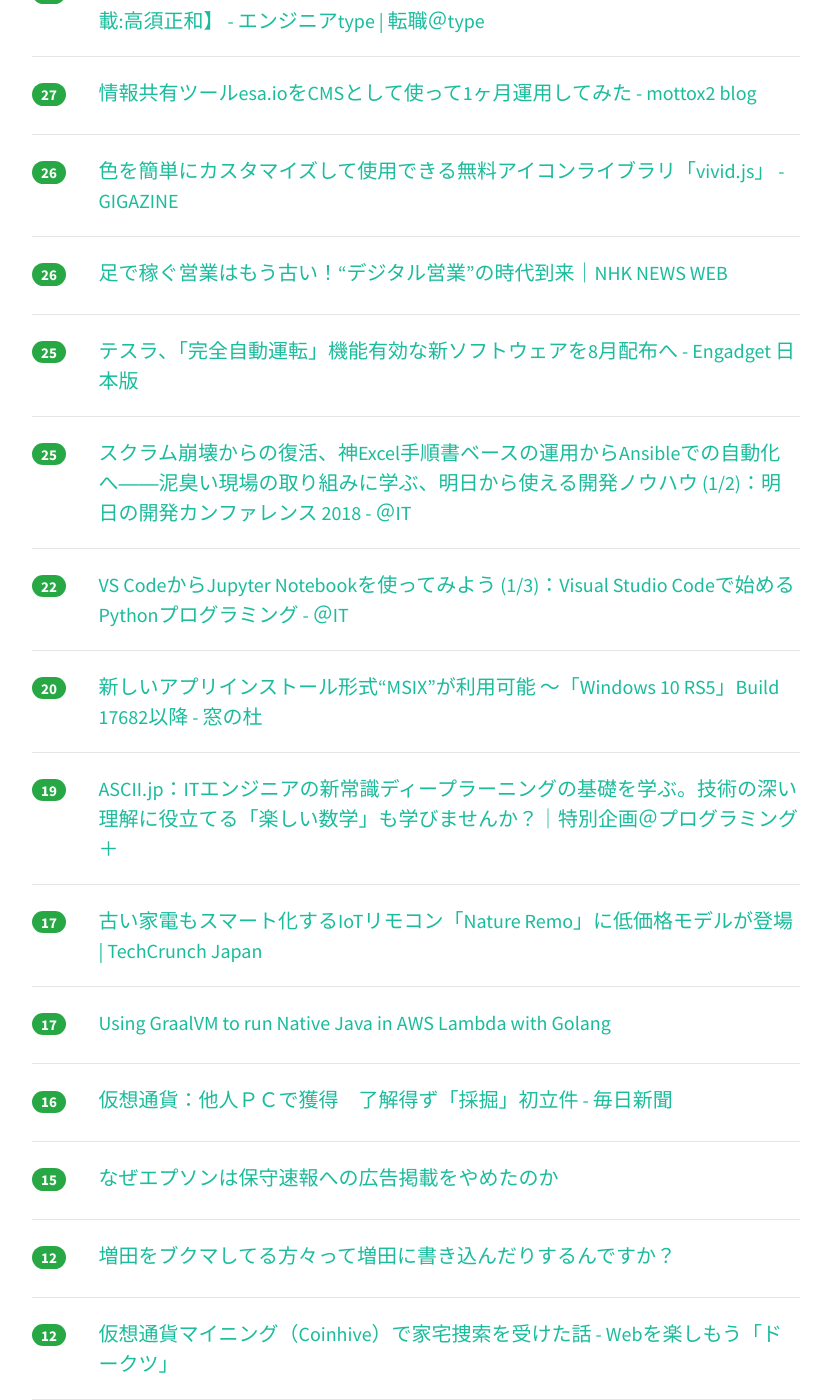
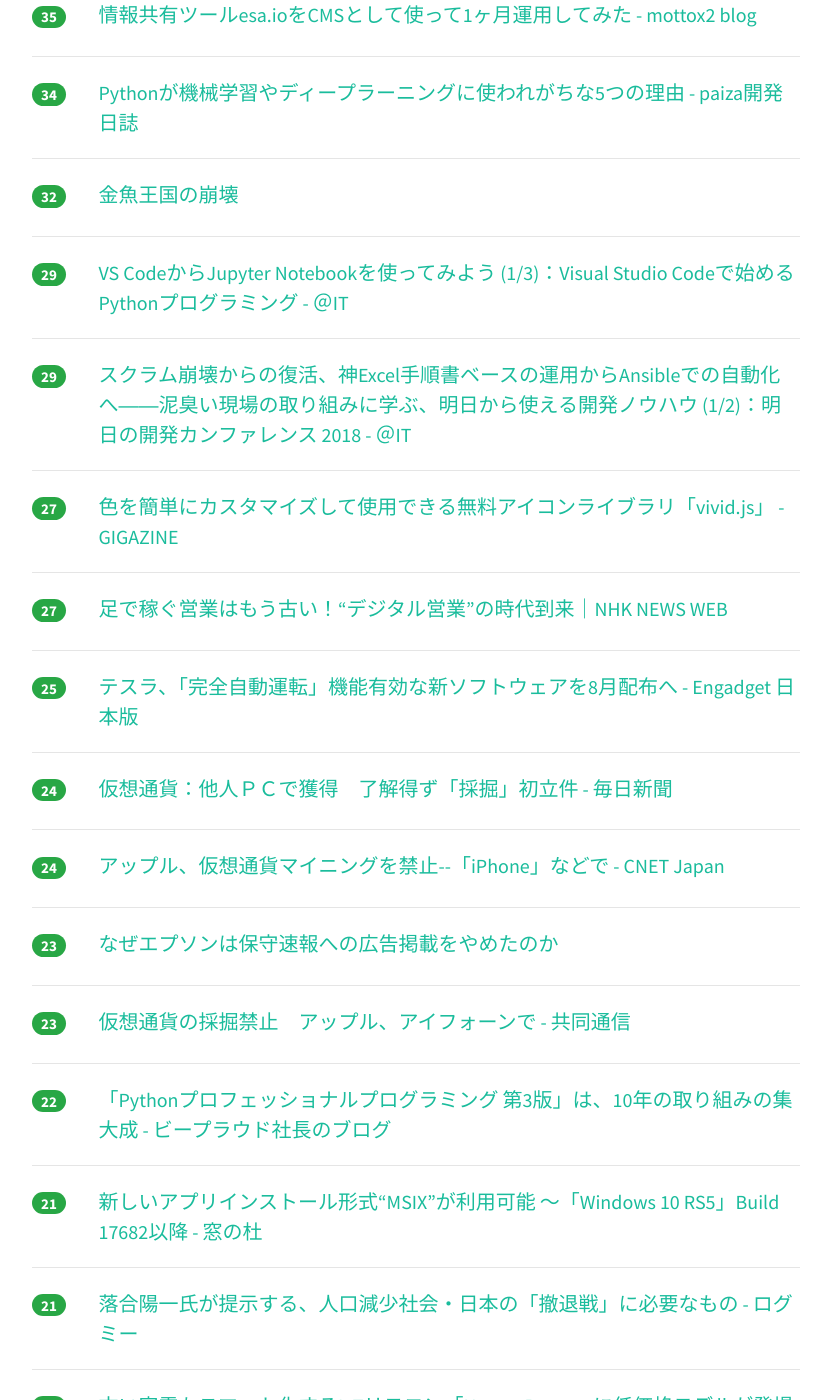
Before and after one commit to yatta47/hatena-matome-site, a Jekyll site: the page built from _posts/2018-06-12-hatena.md, in a window 1280 px wide and 1400 px high, scrolled down 1575 px. Shown: the whole window, without its empty margins (224-1052 px from the left). Built offline with Jekyll 4.4.1, drawn with Linux system fonts in a browser that asks for light colours; nearby versions of some CDN libraries; some of the changed text lies outside the part shown.

Commit message:
Updated 2018-06-12

```diff
--- a/_posts/2018-06-12-hatena.md
+++ b/_posts/2018-06-12-hatena.md
@@ -1,38 +1,43 @@
 ---
 layout: post
 title:  "2018-06-12 はてぶIT"
-date:   2018-06-12 11:01:59
+date:   2018-06-12 12:01:20
 tags: [it-hotentry]
 ---
-29 件のデータあり
+35 件のデータあり
 
 <hr><div class="row">
-<div class="col-1"><span class="badge badge-pill badge-success h2">616</span></div>
+<div class="col-1"><span class="badge badge-pill badge-success h2">700</span></div>
 <div class="col-11"><a href='http://takagi-hiromitsu.jp/diary/20180610.html' target='_blank'>高木浩光＠自宅の日記 - 懸念されていた濫用がついに始まった刑法19章の2「不正指令電磁的記録に関する罪」</a></div>
 </div>
 <hr>
 <div class="row">
-<div class="col-1"><span class="badge badge-pill badge-success h2">354</span></div>
+<div class="col-1"><span class="badge badge-pill badge-success h2">476</span></div>
 <div class="col-11"><a href='https://www.businessinsider.jp/post-169009' target='_blank'>レシート1枚10円で買うアプリ、天才高校生プログラマーが小売市場に挑む | BUSINESS INSIDER JAPAN</a></div>
 </div>
 <hr>
 <div class="row">
-<div class="col-1"><span class="badge badge-pill badge-success h2">223</span></div>
+<div class="col-1"><span class="badge badge-pill badge-success h2">245</span></div>
 <div class="col-11"><a href='https://www.infoq.com/jp/news/2018/06/microsoft-excel-js-functions' target='_blank'>Microsoft、Excelカスタム関数としてJavaScriptのサポートを発表</a></div>
 </div>
 <hr>
 <div class="row">
-<div class="col-1"><span class="badge badge-pill badge-success h2">118</span></div>
+<div class="col-1"><span class="badge badge-pill badge-success h2">158</span></div>
 <div class="col-11"><a href='https://dev.to/allanmacgregor/vim-is-the-perfect-ide-e80' target='_blank'>Vim Is The Perfect IDE</a></div>
 </div>
 <hr>
 <div class="row">
-<div class="col-1"><span class="badge badge-pill badge-success h2">74</span></div>
+<div class="col-1"><span class="badge badge-pill badge-success h2">100</span></div>
 <div class="col-11"><a href='https://jser.info/2018/06/11/phantomjs-ended/' target='_blank'>PhantomJSの開発が終了しリポジトリがアーカイブ化された - JSer.info</a></div>
 </div>
 <hr>
 <div class="row">
-<div class="col-1"><span class="badge badge-pill badge-success h2">61</span></div>
+<div class="col-1"><span class="badge badge-pill badge-success h2">95</span></div>
+<div class="col-11"><a href='https://doocts.com/3403' target='_blank'>仮想通貨マイニング（Coinhive）で家宅捜索を受けた話 - Webを楽しもう「ドークツ」</a></div>
+</div>
+<hr>
+<div class="row">
+<div class="col-1"><span class="badge badge-pill badge-success h2">67</span></div>
 <div class="col-11"><a href='https://togetter.com/li/1236262' target='_blank'>「この世で一番怖いのは失うものが何も無い人」ひろゆきが10年前から唱えてきた『無敵の人』という存在 - Togetter</a></div>
 </div>
 <hr>
@@ -42,12 +47,12 @@ tags: [it-hotentry]
 </div>
 <hr>
 <div class="row">
-<div class="col-1"><span class="badge badge-pill badge-success h2">43</span></div>
+<div class="col-1"><span class="badge badge-pill badge-success h2">47</span></div>
 <div class="col-11"><a href='http://kabumatome.doorblog.jp/archives/65920716.html' target='_blank'>みずほのシステム建造物「MINORI」(通称 桜田ファミリア)ついに稼働、 全9回中1回目の移行作業に成功 : 市況かぶ全力２階建</a></div>
 </div>
 <hr>
 <div class="row">
-<div class="col-1"><span class="badge badge-pill badge-success h2">40</span></div>
+<div class="col-1"><span class="badge badge-pill badge-success h2">43</span></div>
 <div class="col-11"><a href='https://japan.googleblog.com/2018/06/ai-principles.html' target='_blank'>Google Japan Blog: Google と AI : 私たちの基本理念</a></div>
 </div>
 <hr>
@@ -57,8 +62,18 @@ tags: [it-hotentry]
 </div>
 <hr>
 <div class="row">
+<div class="col-1"><span class="badge badge-pill badge-success h2">38</span></div>
+<div class="col-11"><a href='https://logmi.jp/293708' target='_blank'>機械学習を取り入れた組織・サービスにおいて発生しがちな問題と、その解決方法 - ログミーTech（テック）</a></div>
+</div>
+<hr>
+<div class="row">
 <div class="col-1"><span class="badge badge-pill badge-success h2">36</span></div>
-<div class="col-11"><a href='https://logmi.jp/293708' target='_blank'>機械学習を取り入れた組織・サービスにおいて発生しがちな問題と、その解決方法 - ログミーTech（テック）</a></div>
+<div class="col-11"><a href='https://type.jp/et/feature/6289' target='_blank'>ギークが大臣になる国シンガポールの「街ごとデジタル化」政策がスゴい【連載:高須正和】 - エンジニアtype | 転職＠type</a></div>
+</div>
+<hr>
+<div class="row">
+<div class="col-1"><span class="badge badge-pill badge-success h2">35</span></div>
+<div class="col-11"><a href='https://mottox2.com/posts/134/' target='_blank'>情報共有ツールesa.ioをCMSとして使って1ヶ月運用してみた - mottox2 blog</a></div>
 </div>
 <hr>
 <div class="row">
@@ -73,21 +88,21 @@ tags: [it-hotentry]
 <hr>
 <div class="row">
 <div class="col-1"><span class="badge badge-pill badge-success h2">29</span></div>
-<div class="col-11"><a href='https://type.jp/et/feature/6289' target='_blank'>ギークが大臣になる国シンガポールの「街ごとデジタル化」政策がスゴい【連載:高須正和】 - エンジニアtype | 転職＠type</a></div>
+<div class="col-11"><a href='http://www.atmarkit.co.jp/ait/articles/1806/12/news041.html' target='_blank'>VS CodeからJupyter Notebookを使ってみよう (1/3)：Visual Studio Codeで始めるPythonプログラミング - ＠IT</a></div>
+</div>
+<hr>
+<div class="row">
+<div class="col-1"><span class="badge badge-pill badge-success h2">29</span></div>
+<div class="col-11"><a href='http://www.atmarkit.co.jp/ait/articles/1806/05/news010.html' target='_blank'>スクラム崩壊からの復活、神Excel手順書ベースの運用からAnsibleでの自動化へ――泥臭い現場の取り組みに学ぶ、明日から使える開発ノウハウ (1/2)：明日の開発カンファレンス 2018 - ＠IT</a></div>
 </div>
 <hr>
 <div class="row">
 <div class="col-1"><span class="badge badge-pill badge-success h2">27</span></div>
-<div class="col-11"><a href='https://mottox2.com/posts/134/' target='_blank'>情報共有ツールesa.ioをCMSとして使って1ヶ月運用してみた - mottox2 blog</a></div>
-</div>
-<hr>
-<div class="row">
-<div class="col-1"><span class="badge badge-pill badge-success h2">26</span></div>
 <div class="col-11"><a href='https://gigazine.net/news/20180611-vivid-js-icon/' target='_blank'>色を簡単にカスタマイズして使用できる無料アイコンライブラリ「vivid.js」 - GIGAZINE</a></div>
 </div>
 <hr>
 <div class="row">
-<div class="col-1"><span class="badge badge-pill badge-success h2">26</span></div>
+<div class="col-1"><span class="badge badge-pill badge-success h2">27</span></div>
 <div class="col-11"><a href='https://www3.nhk.or.jp/news/business_tokushu/2018_0611.html' target='_blank'>足で稼ぐ営業はもう古い！“デジタル営業”の時代到来｜NHK NEWS WEB</a></div>
 </div>
 <hr>
@@ -97,18 +112,48 @@ tags: [it-hotentry]
 </div>
 <hr>
 <div class="row">
-<div class="col-1"><span class="badge badge-pill badge-success h2">25</span></div>
-<div class="col-11"><a href='http://www.atmarkit.co.jp/ait/articles/1806/05/news010.html' target='_blank'>スクラム崩壊からの復活、神Excel手順書ベースの運用からAnsibleでの自動化へ――泥臭い現場の取り組みに学ぶ、明日から使える開発ノウハウ (1/2)：明日の開発カンファレンス 2018 - ＠IT</a></div>
+<div class="col-1"><span class="badge badge-pill badge-success h2">24</span></div>
+<div class="col-11"><a href='https://mainichi.jp/articles/20180612/k00/00m/040/150000c' target='_blank'>仮想通貨：他人ＰＣで獲得　了解得ず「採掘」初立件 - 毎日新聞</a></div>
+</div>
+<hr>
+<div class="row">
+<div class="col-1"><span class="badge badge-pill badge-success h2">24</span></div>
+<div class="col-11"><a href='https://japan.cnet.com/article/35120658/' target='_blank'>アップル、仮想通貨マイニングを禁止--「iPhone」などで - CNET Japan</a></div>
+</div>
+<hr>
+<div class="row">
+<div class="col-1"><span class="badge badge-pill badge-success h2">23</span></div>
+<div class="col-11"><a href='https://www.buzzfeed.com/jp/kotahatachi/hoshusokuho' target='_blank'>なぜエプソンは保守速報への広告掲載をやめたのか</a></div>
+</div>
+<hr>
+<div class="row">
+<div class="col-1"><span class="badge badge-pill badge-success h2">23</span></div>
+<div class="col-11"><a href='https://this.kiji.is/379028535828038753' target='_blank'>仮想通貨の採掘禁止　アップル、アイフォーンで - 共同通信</a></div>
 </div>
 <hr>
 <div class="row">
 <div class="col-1"><span class="badge badge-pill badge-success h2">22</span></div>
-<div class="col-11"><a href='http://www.atmarkit.co.jp/ait/articles/1806/12/news041.html' target='_blank'>VS CodeからJupyter Notebookを使ってみよう (1/3)：Visual Studio Codeで始めるPythonプログラミング - ＠IT</a></div>
+<div class="col-11"><a href='http://shacho.beproud.jp/entry/python-professinal-programming-3rd' target='_blank'>「Pythonプロフェッショナルプログラミング 第3版」は、10年の取り組みの集大成 - ビープラウド社長のブログ</a></div>
+</div>
+<hr>
+<div class="row">
+<div class="col-1"><span class="badge badge-pill badge-success h2">21</span></div>
+<div class="col-11"><a href='https://forest.watch.impress.co.jp/docs/news/1126751.html' target='_blank'>新しいアプリインストール形式“MSIX”が利用可能 ～「Windows 10 RS5」Build 17682以降 - 窓の杜</a></div>
+</div>
+<hr>
+<div class="row">
+<div class="col-1"><span class="badge badge-pill badge-success h2">21</span></div>
+<div class="col-11"><a href='https://logmi.jp/293692' target='_blank'>落合陽一氏が提示する、人口減少社会・日本の「撤退戦」に必要なもの - ログミー</a></div>
 </div>
 <hr>
 <div class="row">
 <div class="col-1"><span class="badge badge-pill badge-success h2">20</span></div>
-<div class="col-11"><a href='https://forest.watch.impress.co.jp/docs/news/1126751.html' target='_blank'>新しいアプリインストール形式“MSIX”が利用可能 ～「Windows 10 RS5」Build 17682以降 - 窓の杜</a></div>
+<div class="col-11"><a href='https://jp.techcrunch.com/2018/06/11/nature-remo-mini-released/' target='_blank'>古い家電もスマート化するIoTリモコン「Nature Remo」に低価格モデルが登場 | TechCrunch Japan</a></div>
+</div>
+<hr>
+<div class="row">
+<div class="col-1"><span class="badge badge-pill badge-success h2">20</span></div>
+<div class="col-11"><a href='https://coliss.com/articles/build-websites/operation/javascript/svg-icon-library-vivid.html' target='_blank'>すごい簡単！UIデザイン用のさまざまなSVGアイコンをカスタマイズして利用できるJavaScriptライブラリ -vivid.js | コリス</a></div>
 </div>
 <hr>
 <div class="row">
@@ -118,22 +163,12 @@ tags: [it-hotentry]
 <hr>
 <div class="row">
 <div class="col-1"><span class="badge badge-pill badge-success h2">17</span></div>
-<div class="col-11"><a href='https://jp.techcrunch.com/2018/06/11/nature-remo-mini-released/' target='_blank'>古い家電もスマート化するIoTリモコン「Nature Remo」に低価格モデルが登場 | TechCrunch Japan</a></div>
-</div>
-<hr>
-<div class="row">
-<div class="col-1"><span class="badge badge-pill badge-success h2">17</span></div>
 <div class="col-11"><a href='https://engineering.opsgenie.com/run-native-java-using-graalvm-in-aws-lambda-with-golang-ba86e27930bf' target='_blank'>Using GraalVM to run Native Java in AWS Lambda with Golang</a></div>
 </div>
 <hr>
 <div class="row">
-<div class="col-1"><span class="badge badge-pill badge-success h2">16</span></div>
-<div class="col-11"><a href='https://mainichi.jp/articles/20180612/k00/00m/040/150000c' target='_blank'>仮想通貨：他人ＰＣで獲得　了解得ず「採掘」初立件 - 毎日新聞</a></div>
-</div>
-<hr>
-<div class="row">
 <div class="col-1"><span class="badge badge-pill badge-success h2">15</span></div>
-<div class="col-11"><a href='https://www.buzzfeed.com/jp/kotahatachi/hoshusokuho' target='_blank'>なぜエプソンは保守速報への広告掲載をやめたのか</a></div>
+<div class="col-11"><a href='https://medium.com/@val_deleplace/156746b522f7' target='_blank'>Go code refactoring : the 23x performance hunt – Val Deleplace – Medium</a></div>
 </div>
 <hr>
 <div class="row">
@@ -142,11 +177,6 @@ tags: [it-hotentry]
 </div>
 <hr>
 <div class="row">
-<div class="col-1"><span class="badge badge-pill badge-success h2">12</span></div>
-<div class="col-11"><a href='https://doocts.com/3403' target='_blank'>仮想通貨マイニング（Coinhive）で家宅捜索を受けた話 - Webを楽しもう「ドークツ」</a></div>
-</div>
-<hr>
-<div class="row">
 <div class="col-1"><span class="badge badge-pill badge-success h2">0</span></div>
 <div class="col-11"><a href='http://d.hatena.ne.jp/nowokay/20180611#1528730611' target='_blank'>Java9、10でStringの+=に副作用があるバグ - きしだのはてな</a></div>
 </div>
```
